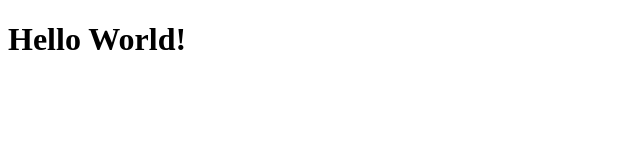
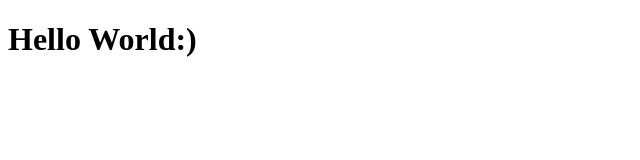
Before and after one commit to NaveenMadMax/zenclass, a plain HTML site: page index.html in a window 1280 px wide. Shown: the full height of the page, 0-640 px from the left. Drawn offline with Linux system fonts and the light colour scheme.

Commit message:
second commit

```diff
--- a/index.html
+++ b/index.html
@@ -4,6 +4,6 @@
 	<title>Hello World</title>
 </head>
 <body>
-	<h1>Hello World!</h>
+	<h1>Hello World:)</h>
 </body>
 </html>
```
